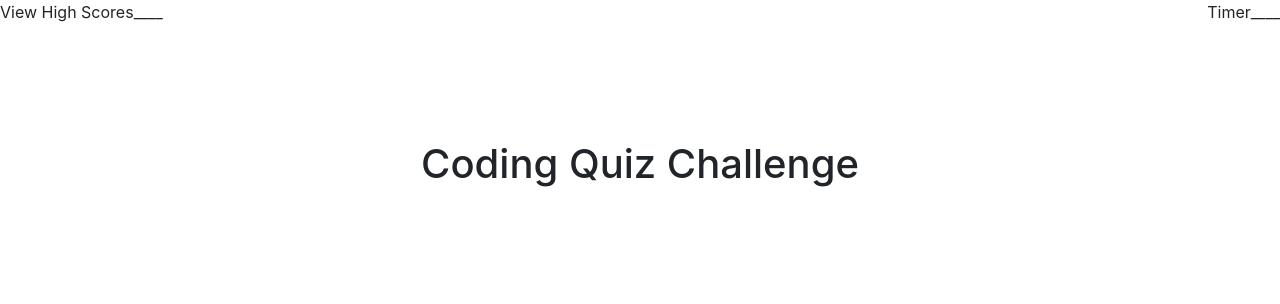
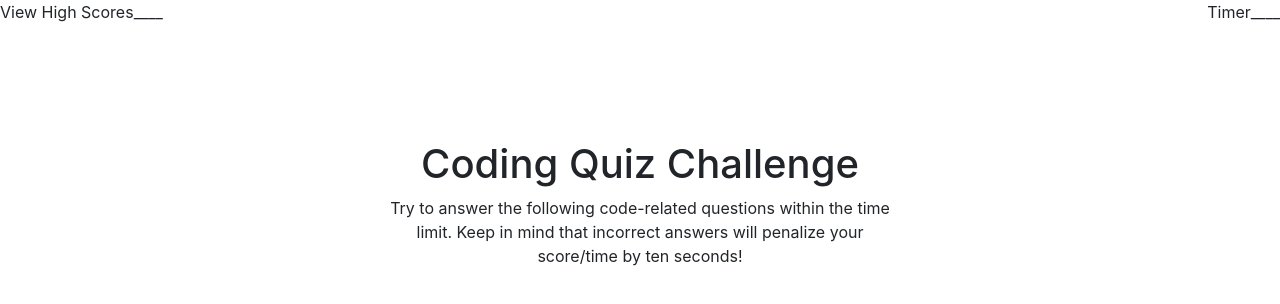
Before and after one commit to FSGeoff/javascript-quiz, a plain HTML site: page index.html in a window 1280 px wide. Drawn offline with nearby package versions, Linux system fonts and the light colour scheme.

Commit message:
added instructions text

```diff
--- a/index.html
+++ b/index.html
@@ -43,6 +43,16 @@
 					<h1 class="header" id="page-title">
 						Coding Quiz Challenge
 					</h1>
+					<div class="row">
+						<div class="col-md-5" id="instructions">
+							<p class="text-center">
+								Try to answer the following code-related
+								questions within the time limit. Keep in mind
+								that incorrect answers will penalize your
+								score/time by ten seconds!
+							</p>
+						</div>
+					</div>
 				</div>
 			</div>
 		</div>
--- a/style.css
+++ b/style.css
@@ -10,3 +10,8 @@
 #spacer {
 	height: 100px;
 }
+
+#instructions {
+	position: block;
+	margin: auto;
+}
```
